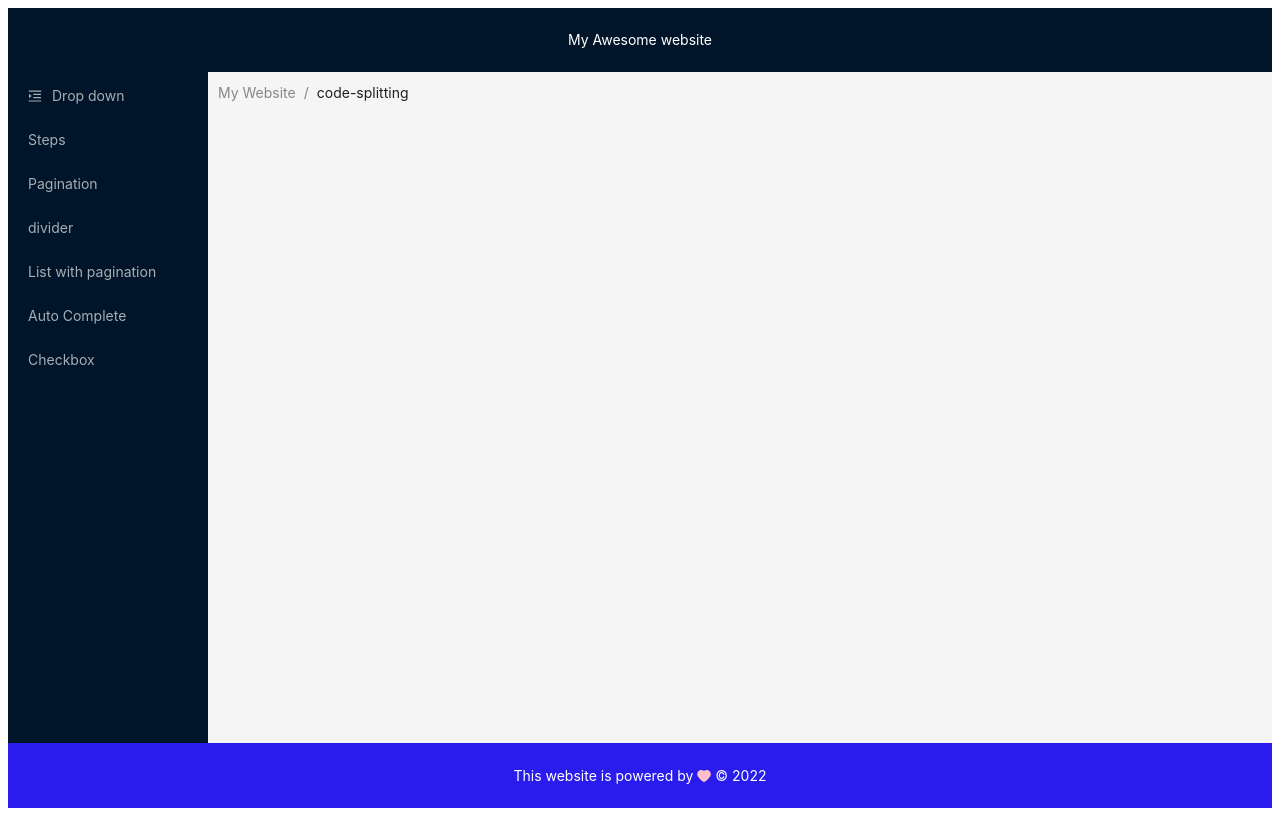
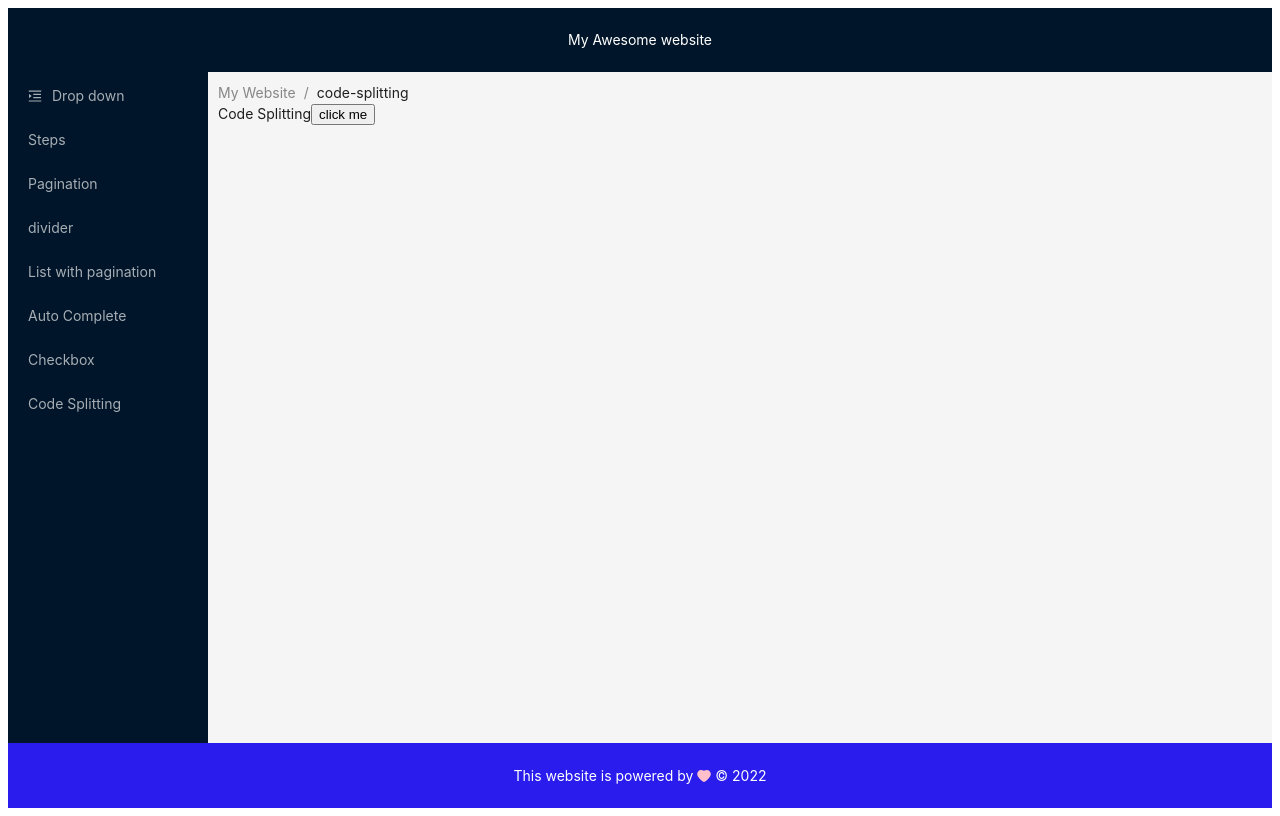
Before and after one commit to mssoheil/mapsa_cra_route_ant, a React (Create React App) app: page /code-splitting in a window 1280 px wide. Built offline with nearby package versions, Linux system fonts and the light colour scheme.

Commit message:
feat: add code splitting

```diff
--- a/src/App.jsx
+++ b/src/App.jsx
@@ -1,6 +1,6 @@
 import React from "react";
 // UI frameworks
-import { Layout, Menu } from "antd";
+import { Layout, Menu, Spin } from "antd";
 import { MenuUnfoldOutlined, HeartFilled } from "@ant-design/icons";
 import { Route, Routes } from "react-router";
 // Components
@@ -17,6 +17,13 @@
 import CheckBox from "./page/CheckBox";
 // Styles
 import "./app-style.css";
+// import CodeSplitting from "./page/CodeSplitting";
+const CodeSplitting = React.lazy(async () => {
+  const module = await import("./page/CodeSplitting");
+  console.log("🚀 ~ file: App.jsx:23 ~ CodeSplitting ~ module", module)
+  return module
+})
+
 
 const menuItems = [
   {
@@ -49,11 +56,16 @@
     key: "checkbox",
     label: "Checkbox",
   },
+  {
+    key: "codeSplitting",
+    label: "Code Splitting",
+  },
 ];
 const App = () => {
   const navigate = useNavigate();
   const { pathname } = useLocation();
   // const [collapsed, setCollapsed] = React.useState(false);
+
 
   function handleClickItem(event) {
     const { key } = event;
@@ -78,6 +90,9 @@
         break;
       case "checkbox":
         navigate("/checkbox");
+        break;
+      case "codeSplitting":
+        navigate("/code-splitting");
         break;
       default:
         break;
@@ -145,6 +160,7 @@
         </Layout.Sider>
         <Layout.Content style={{ padding: 10 }}>
           <BreadCrumbs />
+          <React.Suspense fallback={<div><Spin /> loading...</div>}>
             <Routes>
               <Route path="/drop-down" element={<DropDown />} />
               <Route path="/paginations" element={<Paginations />} />
@@ -152,11 +168,14 @@
               <Route path="/divider" element={<Divider />} />
               <Route path="/auto-complete" element={<AutoComplete />} />
               <Route path="/checkbox" element={<CheckBox />} />
+              <Route path="/code-splitting" element={<CodeSplitting />} />
               <Route
                 path="/list-with-pagination"
                 element={<ListWithPagination />}
               />
             </Routes>
+
+          </React.Suspense>
         </Layout.Content>
       </Layout>
       <Layout.Footer>
--- /dev/null
+++ b/src/page/CodeSplitting/index.jsx
@@ -0,0 +1,22 @@
+// Utilities
+// regular import
+// import { showWelcome } from "./index.utils";
+export const CodeSplitting = () => {
+
+    function handleClick() {
+        // dynamic import
+        import("./index.utils").then(module =>{
+
+            console.log("module", module)
+            module.showWelcome();
+            module.default();
+        })
+    }
+
+    return <div>Code Splitting
+
+        <button onClick={handleClick}>click me</button>
+    </div>
+};
+
+export default CodeSplitting
--- /dev/null
+++ b/src/page/CodeSplitting/index.utils.js
@@ -0,0 +1,13 @@
+export function showWelcome() {
+  console.log("Welcome!!!");
+}
+
+export function showHello() {
+  console.log("Hello world!!!");
+}
+
+function showDefault() {
+  console.log("Default!!!");
+}
+
+export default showDefault;
```
Lines whose indentation alone changed are shown as unchanged.
